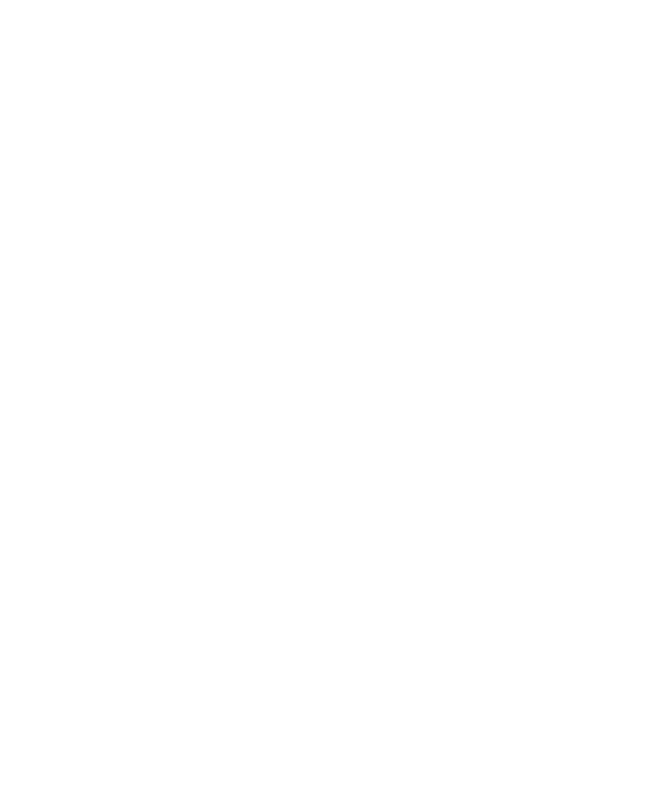
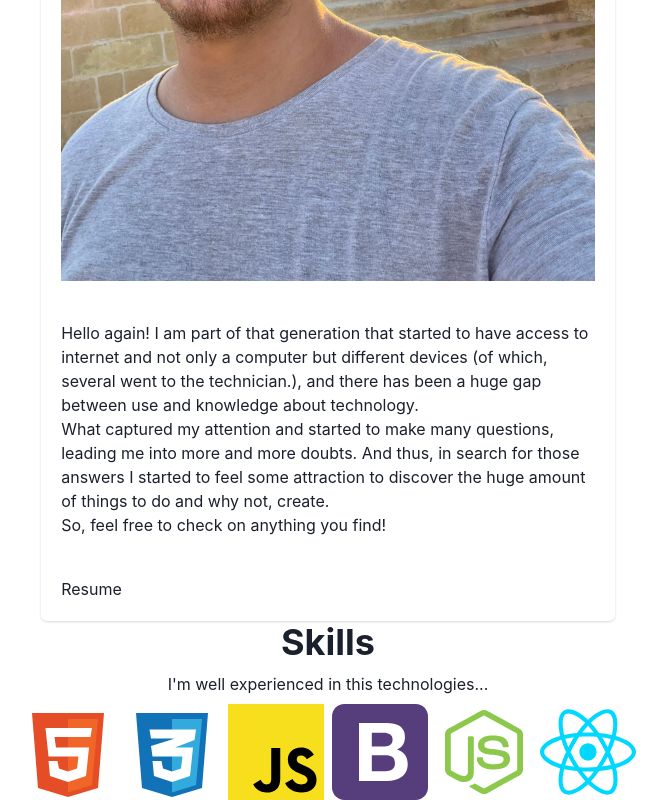
Before and after one commit to 2G2-99/my-portfolio, a React (Vite) app: page /about in a window 1280 px wide. Shown: the part 531-1331 px from the top of the page, without its empty margins (312-979 px from the left). Before the commit the page ends 800 px from the top, so only its background shows below. Built offline with nearby package versions, Linux system fonts and the light colour scheme.

Commit message:
About page created

```diff
--- a/src/Pages/About.jsx
+++ b/src/Pages/About.jsx
@@ -1,5 +1,83 @@
+import {
+	Box,
+	Card,
+	CardBody,
+	CardFooter,
+	CardHeader,
+	Container,
+	Flex,
+	Heading,
+	VStack,
+	HStack,
+	Image,
+	Text,
+	Icon,
+} from '@chakra-ui/react';
+
+import {
+	html_5_logo,
+	css_logo,
+	js_logo,
+	bootstrap_logo,
+	nodejs_logo,
+	react_logo,
+	selfie,
+} from '../assets/export';
+
 const About = () => {
-	return <></>;
+	return (
+		<Flex direction={'column'} justify={'space-evenly'} align={'center'}>
+			<Container>
+				<Card id="about-card">
+					<CardHeader>
+						<Image id="selfie" alt="That's me" src={selfie} />
+					</CardHeader>
+					<CardBody>
+						<Text className="card-text">
+							<Text as={'span'} id="greeting">
+								Hello again!{' '}
+							</Text>
+							I am part of that generation that started to have access to
+							internet and not only a computer but different devices (of which,
+							several went to the technician.), and there has been a huge gap
+							between use and knowledge about technology.
+						</Text>
+						<Text className="card-text">
+							What captured my attention and started to make many questions,
+							leading me into more and more doubts. And thus, in search for
+							those answers I started to feel some attraction to discover the
+							huge amount of things to do and why not, create.
+						</Text>
+						<Text className="card-text">
+							So, feel free to check on anything you find!
+						</Text>
+					</CardBody>
+					<CardFooter>
+						<Box
+							as="button"
+							href="https://drive.google.com/file/d/1k5YBTciucnt3N5Dxceq2FNJp9iv7Y21l/view?usp=sharing"
+							target="_blank"
+							rel="noreferrer"
+						>
+							Resume
+						</Box>
+					</CardFooter>
+				</Card>
+			</Container>
+			<VStack id="display-skills">
+				<Heading as={'h3'}>Skills</Heading>
+				<Text>I'm well experienced in this technologies...</Text>
+				<HStack id="skills-set">
+					<Image src={html_5_logo} alt="HTML5 logo" />
+					<Image src={css_logo} alt="CSS logo" />
+					<Image src={js_logo} alt="JavaScript logo" />
+					<Image src={bootstrap_logo} alt="Bootstrap logo" />
+					<Image src={nodejs_logo} alt="Node.js logo" />
+					<Image src={react_logo} alt="React logo" />
+				</HStack>
+			</VStack>
+		</Flex>
+	);
 };
 
 export default About;
```
Also changed, not shown: src/assets/export.js (+27 -25 lines), src/assets/svg/react-svgrepo-com.svg (added).
